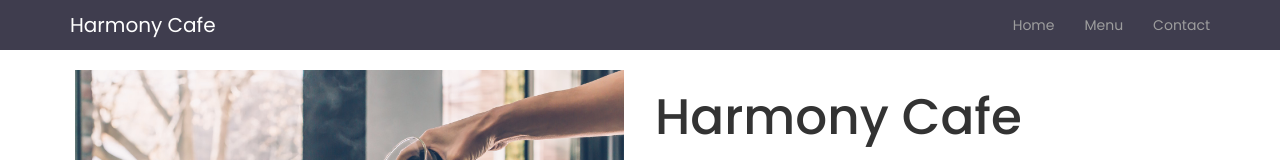
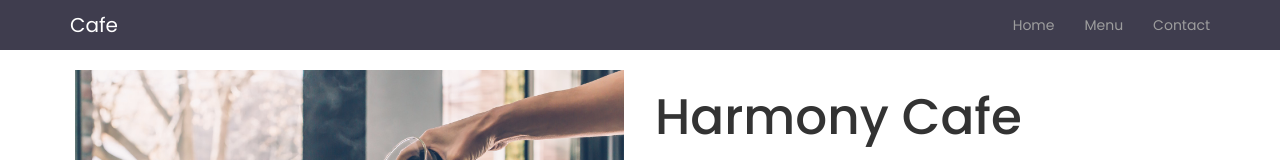
Before and after one commit to Robert-Fish/harmony-cafe, a plain HTML site: page index.html in a window 1280 px wide. Shown: the top 160 px of the page. Drawn offline with nearby package versions, Linux system fonts and the light colour scheme.

Commit message:
Fixed stuff

```diff
--- a/index.html
+++ b/index.html
@@ -2,7 +2,7 @@
 <html lang="en">
 <head>
   <meta charset="UTF-8">
-  <title>Harmony Cafe</title>
+  <title>Cafe</title>
   <link href="https://fonts.googleapis.com/css?family=Poppins:300,400,500,600,700%7CRoboto%7CJosefin+Sans:100,300,400,500" rel="stylesheet" type="text/css">
   <link rel="stylesheet" href="https://maxcdn.bootstrapcdn.com/bootstrap/3.3.7/css/bootstrap.min.css">
   <link rel="stylesheet" href="css/style.css">
@@ -20,7 +20,7 @@
               <span class="icon-bar"></span>
               <span class="icon-bar"></span>
             </button>
-            <a class="navbar-brand" href="#">Harmony Cafe</a>
+            <a class="navbar-brand" href="#">Cafe</a>
           </div>
           <div id="navbar" class="collapse navbar-collapse">
             <ul class="nav navbar-nav navbar-right">
```
